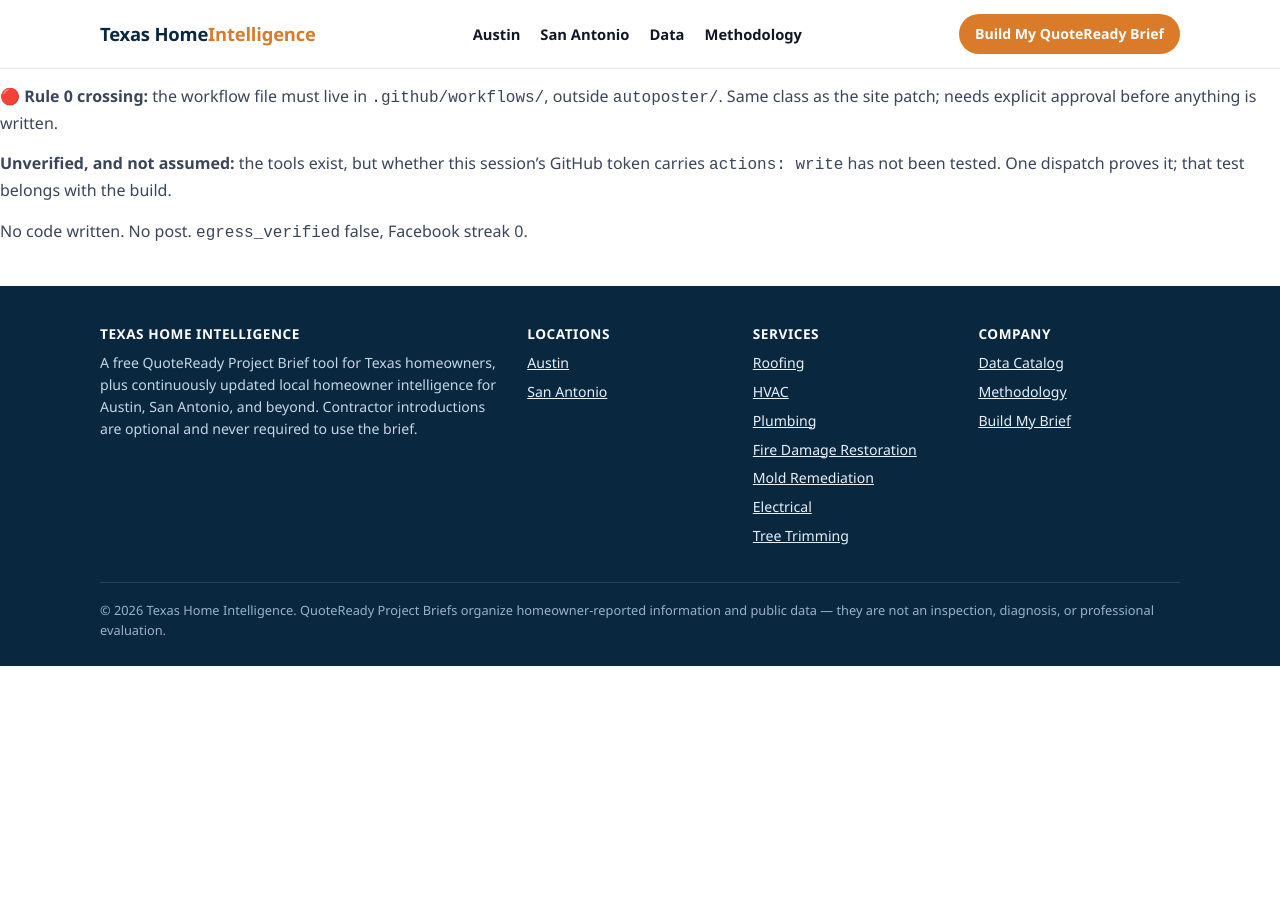
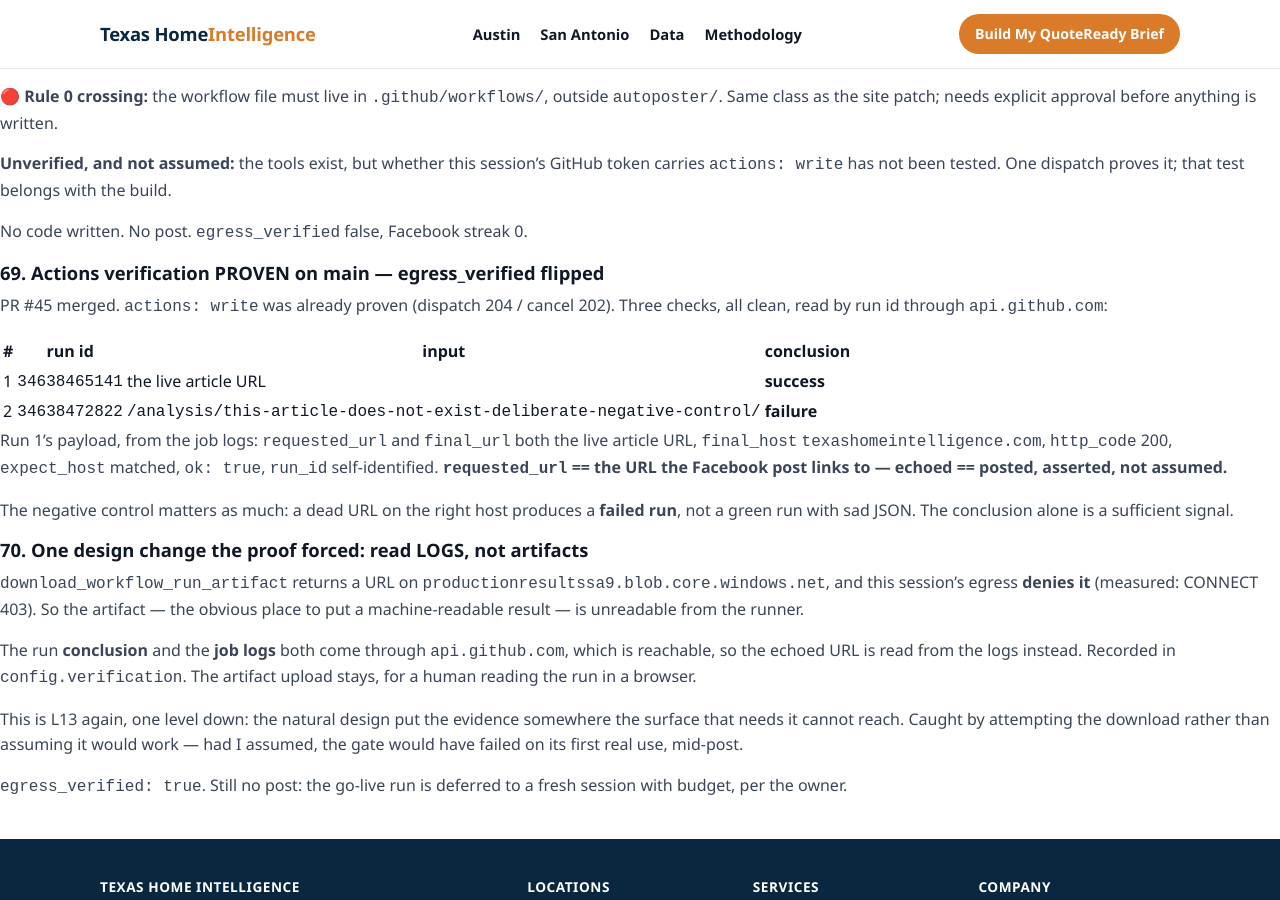
Before and after one commit to zmpersonal/texashomeintelligence, a Jekyll site: the page built from autoposter/RUNLOG.md, in a window 1280 px wide and 900 px high, scrolled down 19666 px. Built offline with Jekyll 4.4.1, drawn with Linux system fonts in a browser that asks for light colours; our own code applies the rules of GitHub Pages for plain Markdown files; before the commit the page ends 20332 px from its top, so only the background shows below that.

Commit message:
autoposter: Actions verification proven on main; egress_verified true
Three checks read by run id through api.github.com: run 34638465141 succeeded
on the live article URL with http 200 and requested_url == final_url == the URL
the Facebook post links to, and run 34638472822 failed on a deliberately bad
URL on the same host. Echoed == posted is asserted, not assumed, and a dead
link produces a failed run rather than a green run with sad JSON.

One design change the proof forced: artifact downloads redirect to Azure blob
storage, which this session's egress denies (measured, CONNECT 403). The run
conclusion and job logs both come through the GitHub API, which is reachable,
so the echoed URL is read from the logs. That is L13 one level down — the
natural design put the evidence where the surface needing it cannot reach.
Caught by attempting the download rather than assuming it.

Co-Authored-By: Claude Opus 5 <noreply@anthropic.com>
Claude-Session: https://claude.ai/code/session_01CVUCG3nSquf1qbCZcQudEj

```diff
--- a/autoposter/RUNLOG.md
+++ b/autoposter/RUNLOG.md
@@ -1088,3 +1088,37 @@ from.
 `actions: write` has not been tested. One dispatch proves it; that test belongs with the build.
 
 No code written. No post. `egress_verified` false, Facebook streak 0.
+
+### 69. Actions verification PROVEN on main — egress_verified flipped
+PR #45 merged. `actions: write` was already proven (dispatch 204 / cancel 202). Three checks, all
+clean, read by run id through `api.github.com`:
+
+| # | run id | input | conclusion |
+|---|---|---|---|
+| 1 | `34638465141` | the live article URL | **success** |
+| 2 | `34638472822` | `/analysis/this-article-does-not-exist-deliberate-negative-control/` | **failure** |
+
+Run 1's payload, from the job logs:
+`requested_url` and `final_url` both the live article URL, `final_host` `texashomeintelligence.com`,
+`http_code` 200, `expect_host` matched, `ok: true`, `run_id` self-identified.
+**`requested_url` == the URL the Facebook post links to — echoed == posted, asserted, not assumed.**
+
+The negative control matters as much: a dead URL on the right host produces a **failed run**, not a
+green run with sad JSON. The conclusion alone is a sufficient signal.
+
+### 70. One design change the proof forced: read LOGS, not artifacts
+`download_workflow_run_artifact` returns a URL on
+`productionresultssa9.blob.core.windows.net`, and this session's egress **denies it** (measured:
+CONNECT 403). So the artifact — the obvious place to put a machine-readable result — is
+unreadable from the runner.
+
+The run **conclusion** and the **job logs** both come through `api.github.com`, which is
+reachable, so the echoed URL is read from the logs instead. Recorded in `config.verification`.
+The artifact upload stays, for a human reading the run in a browser.
+
+This is L13 again, one level down: the natural design put the evidence somewhere the surface that
+needs it cannot reach. Caught by attempting the download rather than assuming it would work —
+had I assumed, the gate would have failed on its first real use, mid-post.
+
+`egress_verified: true`. Still no post: the go-live run is deferred to a fresh session with
+budget, per the owner.
```
Also changed, not shown: autoposter/config.yaml (+16 -1 lines).
